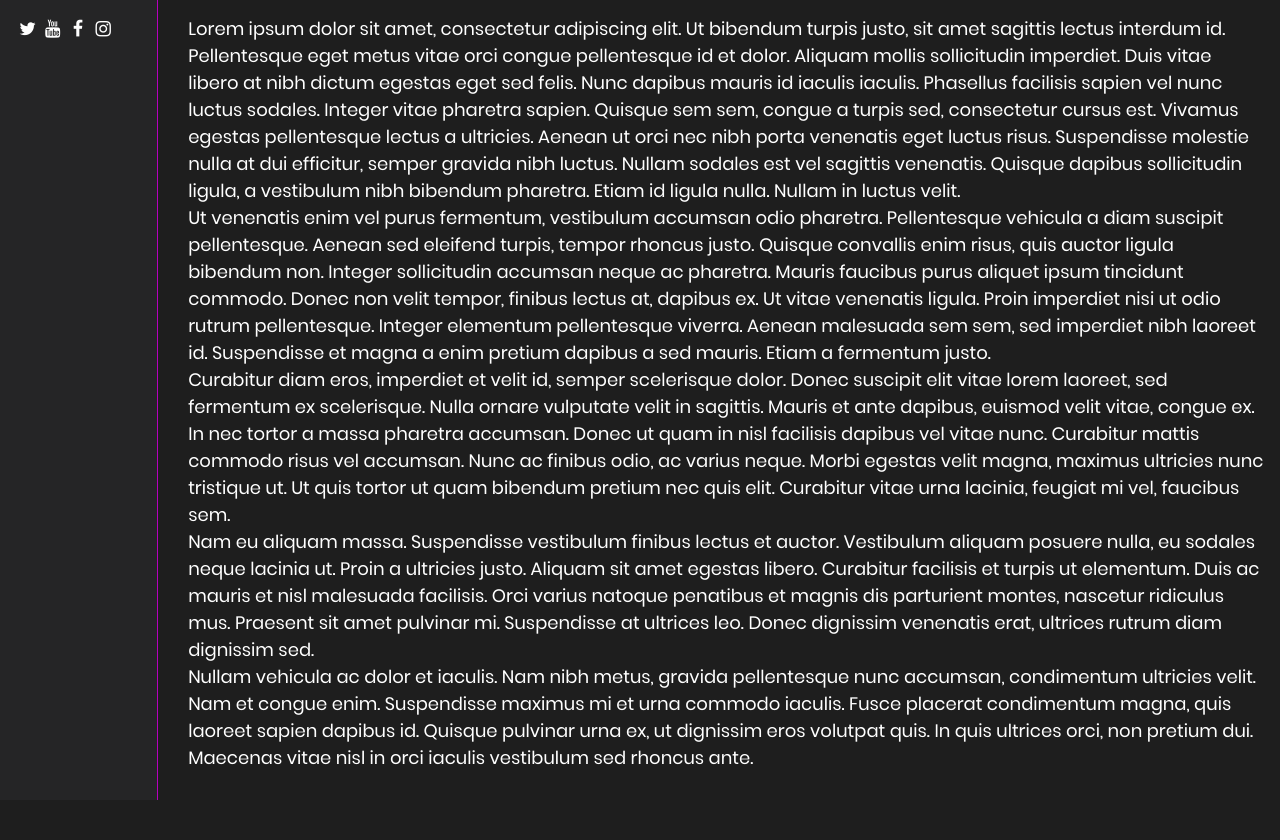
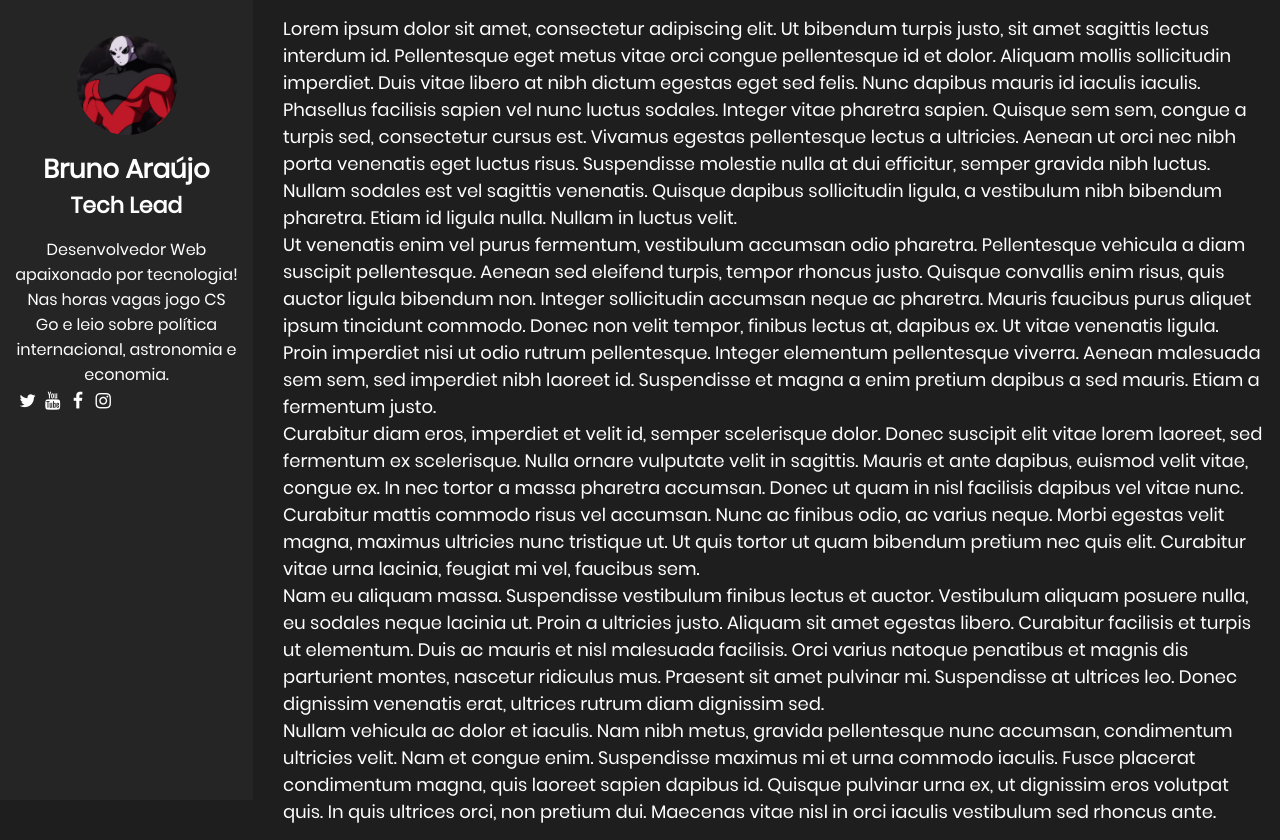
Before and after one commit to lBrunol/devaprendiz, a Next.js app: page / in a window 1280 px wide. Before the commit the page ends 800 px from the top, so only its background shows below. Built offline with nearby package versions, Linux system fonts and the light colour scheme.

Commit message:
feat: About me resumed component added

```diff
--- a/src/components/Main/index.tsx
+++ b/src/components/Main/index.tsx
@@ -1,10 +1,17 @@
 import * as S from './styles'
 import SocialButton from '../SocialButton'
+import ResumedAboutMe from '../ResumedAboutMe'
 
 const Main = () => (
   <>
     <S.Container>
       <S.Aside>
+        <ResumedAboutMe
+          name="Bruno Araújo"
+          occupation="Tech Lead"
+          about="Desenvolvedor Web apaixonado por tecnologia! Nas horas vagas jogo CS Go e leio sobre política internacional, astronomia e economia."
+          imgPath="/jiren.png"
+        ></ResumedAboutMe>
         <SocialButton
           href="https://google.com"
           type="twitter"
--- a/src/components/Main/styles.tsx
+++ b/src/components/Main/styles.tsx
@@ -2,7 +2,7 @@ import styled from 'styled-components'
 
 export const Container = styled.div`
   display: grid;
-  grid-template-columns: 1fr 7fr;
+  grid-template-columns: 2fr 8fr;
   gap: var(--gutter);
 `
 export const Aside = styled.aside`
--- /dev/null
+++ b/src/components/ResumedAboutMe/index.tsx
@@ -0,0 +1,25 @@
+import React from 'react'
+import * as S from './styles'
+
+type Props = {
+  imgPath: string
+  name: string
+  occupation?: string
+  about: string
+}
+
+const ResumedAboutMe = ({
+  imgPath,
+  name,
+  occupation = 'Link para uma rede social',
+  about = 'Link para uma rede social'
+}: Props) => (
+  <S.Container>
+    <S.Image src={imgPath} />
+    <S.Name>{name}</S.Name>
+    <S.Occupation>{occupation}</S.Occupation>
+    <S.About>{about}</S.About>
+  </S.Container>
+)
+
+export default ResumedAboutMe
--- /dev/null
+++ b/src/components/ResumedAboutMe/styles.tsx
@@ -0,0 +1,28 @@
+import styled from 'styled-components'
+
+export const Container = styled.div`
+  display: grid;
+  justify-content: center;
+  text-align: center;
+  margin-top: 2rem;
+`
+
+export const Name = styled.h2`
+  font-size: var(--font-large);
+  color: var(--texts-second);
+`
+export const Occupation = styled.h1`
+  font-size: var(--font-medium);
+  color: var(--texts-second);
+  margin-bottom: var(--gutter);
+`
+export const Image = styled.img`
+  width: 100px;
+  height: 100px;
+  border-radius: 50%;
+  justify-self: center;
+  margin-bottom: var(--gutter);
+`
+export const About = styled.p`
+  font-size: var(--font-xsmall);
+`
--- a/src/styles/global.ts
+++ b/src/styles/global.ts
@@ -32,12 +32,20 @@ const GlobalStyles = createGlobalStyle`
 
     :root {
       --gutter: ${theme.grid.gutter};
+      --font-xxsmall: ${theme.font.sizes.xxsmall};
+      --font-xsmall: ${theme.font.sizes.xsmall};
+      --font-small: ${theme.font.sizes.small};
+      --font-medium: ${theme.font.sizes.medium};
+      --font-large: ${theme.font.sizes.large};
+      --font-xlarge: ${theme.font.sizes.xlarge};
+      --font-xxlarge: ${theme.font.sizes.xxlarge};
     }
 
     body.light {
       --main-bg: ${theme.lightTheme.colors.mainBg};
       --medium-bg: ${theme.lightTheme.colors.mediumBg};
       --texts: ${theme.lightTheme.colors.texts};
+      --texts-second: ${theme.lightTheme.colors.textsSecond}
       --highlight: ${theme.lightTheme.colors.highlight};
       --white: ${theme.lightTheme.colors.white};
       --black: ${theme.lightTheme.colors.black};
@@ -47,6 +55,7 @@ const GlobalStyles = createGlobalStyle`
       --main-bg: ${theme.darkTheme.colors.mainBg};
       --medium-bg: ${theme.darkTheme.colors.mediumBg};
       --texts: ${theme.darkTheme.colors.texts};
+      --texts-second: ${theme.darkTheme.colors.textsSecond}
       --highlight: ${theme.darkTheme.colors.highlight};
       --white: ${theme.darkTheme.colors.white};
       --black: ${theme.darkTheme.colors.black};
--- a/src/styles/theme.ts
+++ b/src/styles/theme.ts
@@ -3,6 +3,7 @@ const lightTheme = {
     mainBg: '#FFFFFF',
     mediumBg: '#f0f0f3',
     texts: '#333333',
+    textsSecond: '#ffa2d5',
     highlight: '#b600bd',
     white: '#FFFFFF',
     black: '#000000'
@@ -14,6 +15,7 @@ const darkTheme = {
     mainBg: '#1e1e1e',
     mediumBg: '#252526',
     texts: '#FFFFFF',
+    textsSecond: '#ffa2d5',
     highlight: '#b600bd',
     white: '#FFFFFF',
     black: '#000000'
```
Also changed, not shown: public/jiren.png (added).
